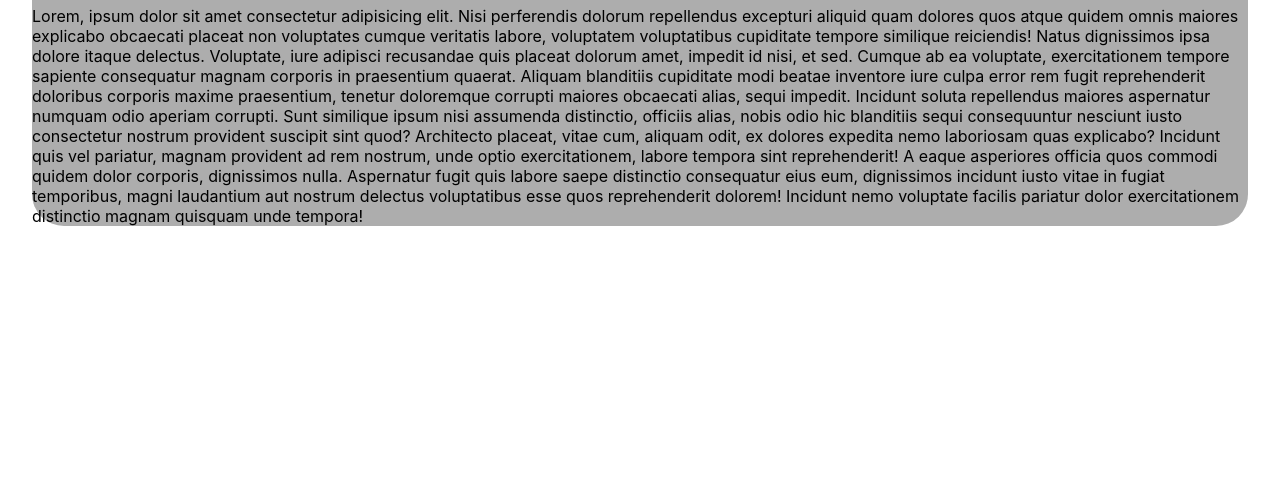
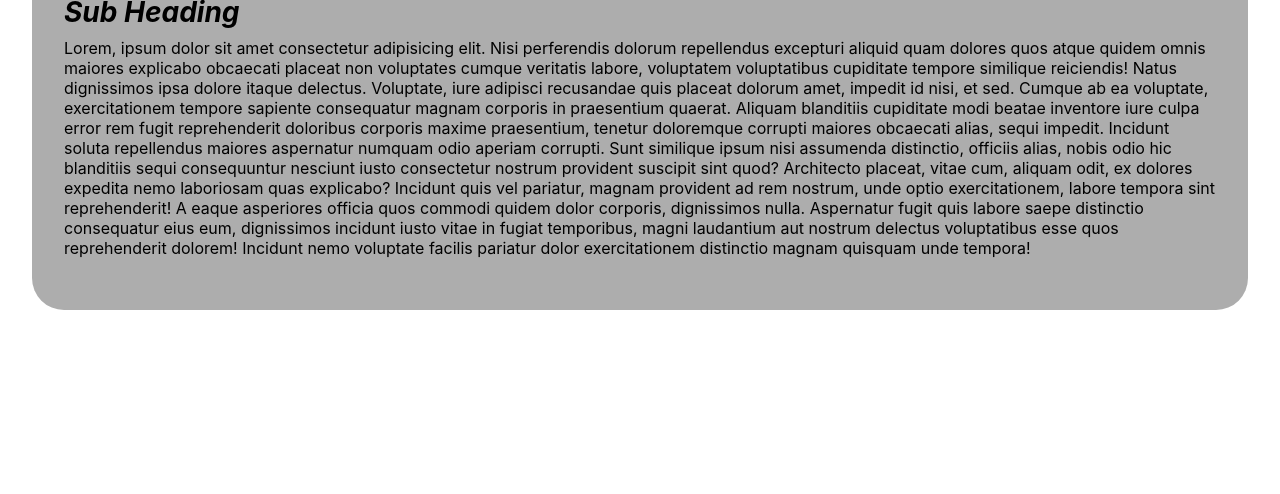
Before and after one commit to lzalit238/Node-Tutorials-1-7, a website: page 02-Express-Tutorial/app/index.html in a window 1280 px wide. Shown: the part 306-800 px from the top of the page. Drawn offline with Linux system fonts and the light colour scheme.

Commit message:
Update styles.css

```diff
--- a/02-Express-Tutorial/app/styles.css
+++ b/02-Express-Tutorial/app/styles.css
@@ -69,4 +69,6 @@ p {
 .urMom {
   background-color: rgb(173, 173, 173);
   border-radius: 2rem;
+  padding: 2rem;
+  margin: auto;
 }
```
